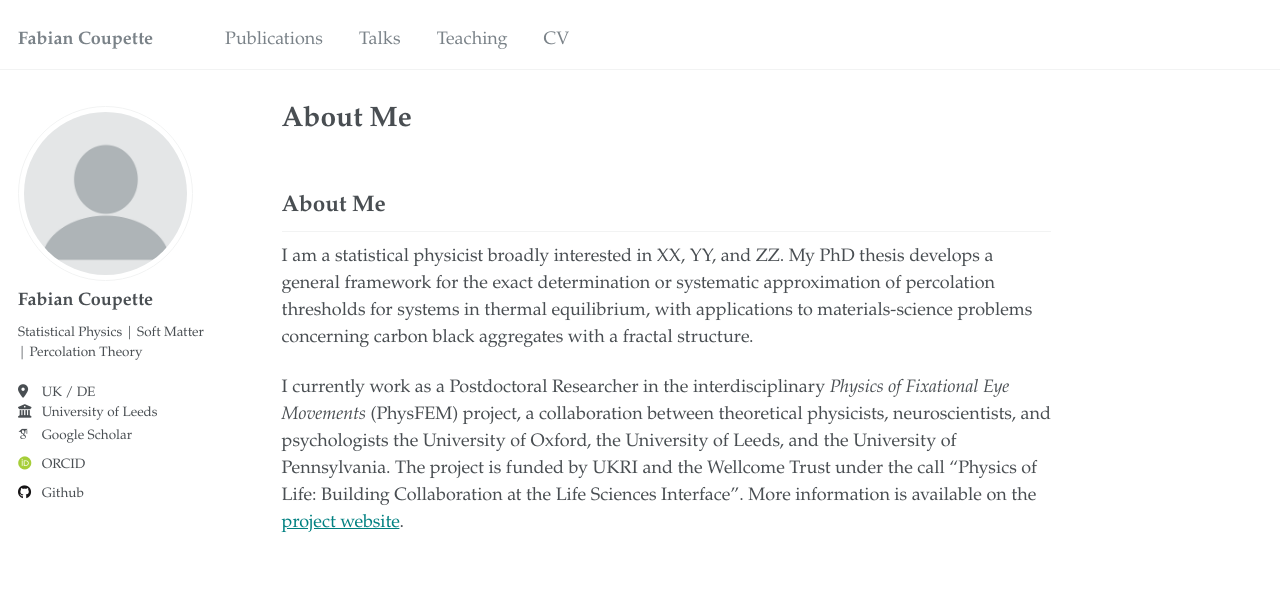
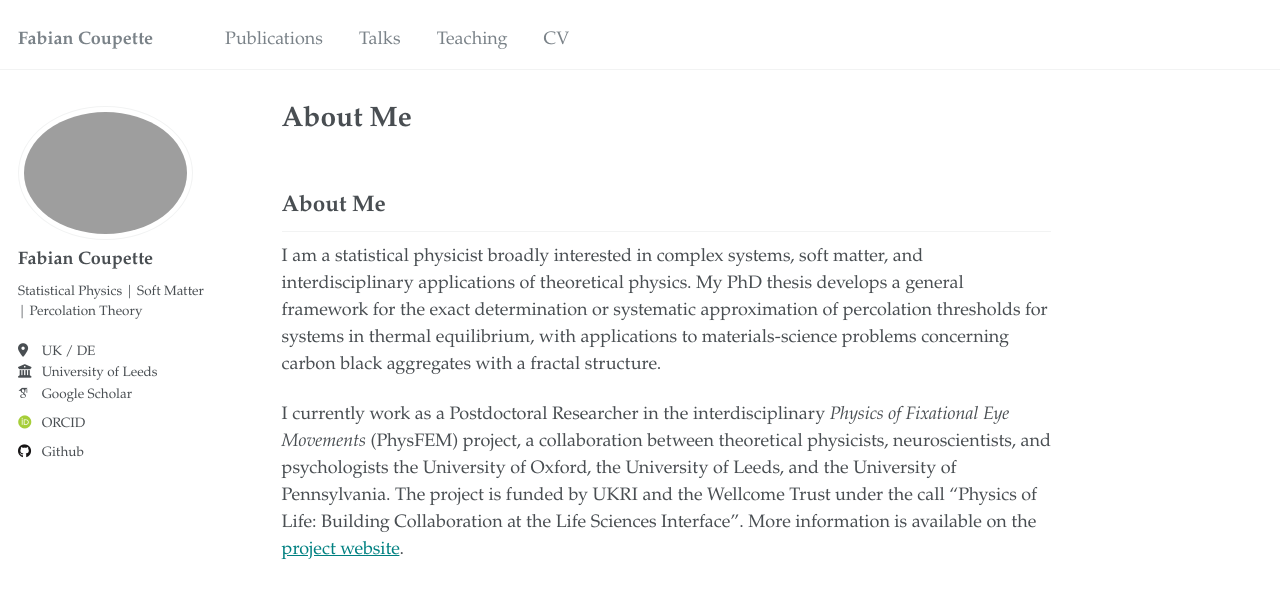
Before and after one commit to physquid/physquid.github.io, a Jekyll site: the page built from _pages/about.md, in a window 1280 px wide. Shown: the top 598 px of the page. Built offline with Jekyll 4.4.1, drawn with Linux system fonts in a browser that asks for light colours; some web fonts are replaced; our own code applies the rules of GitHub Pages for plain Markdown files.

Commit message:
add fc image and update config

```diff
--- a/_config.yml
+++ b/_config.yml
@@ -21,7 +21,7 @@ repository               : "physquid/physquid.github.io"
 #               Additional customization can be done by editing /_includes/author-profile.html
 author:
   # Biographic information
-  avatar           : "profile.png"
+  avatar           : "fabian-coupette.jpg"
   name             : "Fabian Coupette"
   pronouns         : # example: "she/her"
   bio              : "Statistical Physics | Soft Matter | Percolation Theory"
--- a/_pages/about.md
+++ b/_pages/about.md
@@ -10,7 +10,7 @@ redirect_from:
 
 ## About Me
 
-I am a statistical physicist broadly interested in XX, YY, and ZZ.
+I am a statistical physicist broadly interested in complex systems, soft matter, and interdisciplinary applications of theoretical physics.
 My PhD thesis develops a general framework for the exact determination or systematic approximation of percolation thresholds for systems in thermal equilibrium, with applications to materials-science problems concerning carbon black aggregates with a fractal structure.
 
 I currently work as a Postdoctoral Researcher in the interdisciplinary *Physics of Fixational Eye Movements* (PhysFEM) project, a collaboration between theoretical physicists, neuroscientists, and psychologists the University of Oxford, the University of Leeds, and the University of Pennsylvania.
```
Also changed, not shown: _publications/2020-continuum-percolation.md (+1 -0 lines), 1 other file.
